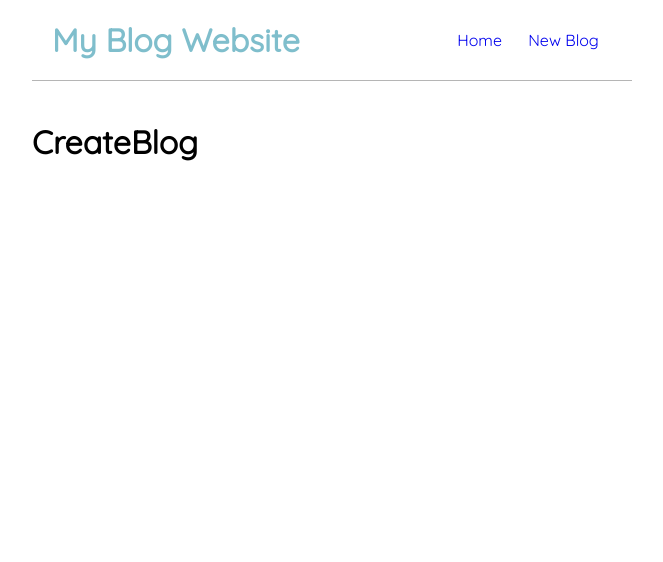
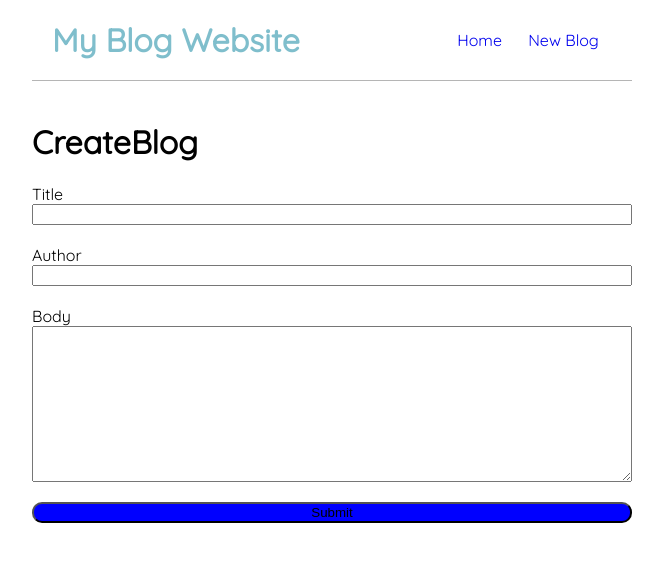
Before and after one commit to moshe-code/React-Blog-Project, a React (Create React App) app: page /createblog in a window 1280 px wide. Shown: the top 562 px of the page, without its empty margins (308-971 px from the left). Built offline with nearby package versions, Linux system fonts and the light colour scheme.

Commit message:
blog-form

```diff
--- a/src/components/CreateBlog.jsx
+++ b/src/components/CreateBlog.jsx
@@ -3,7 +3,23 @@ const CreateBlog = () => {
         <div className="CreateBlog-root">
             <br></br>
         <h1>CreateBlog</h1>
+        <div className="blog-container">
+
+            <label htmlFor="blog-title">Title</label>
+            <input type="text" />
+            <br />
+            <label htmlFor="">Author</label>
+            <input type="text" name="" id="" />
+            <br />
+            <label htmlFor="">Body</label>
+            <textarea name="" id="" cols="30" rows="10"></textarea>
+            <br />
+            <button id="submit-button">Submit</button>
+
+
+            </div>
         </div>
+
 
     )
 }
--- a/src/index.css
+++ b/src/index.css
@@ -79,3 +79,12 @@ a:hover{
   /* background-color: rgb(41, 146, 81); */
   height: 100%;
 }
+
+.blog-container{
+  display: grid;
+}
+
+#submit-button{
+  background-color: blue;
+  border-radius: 10px;
+}
```
